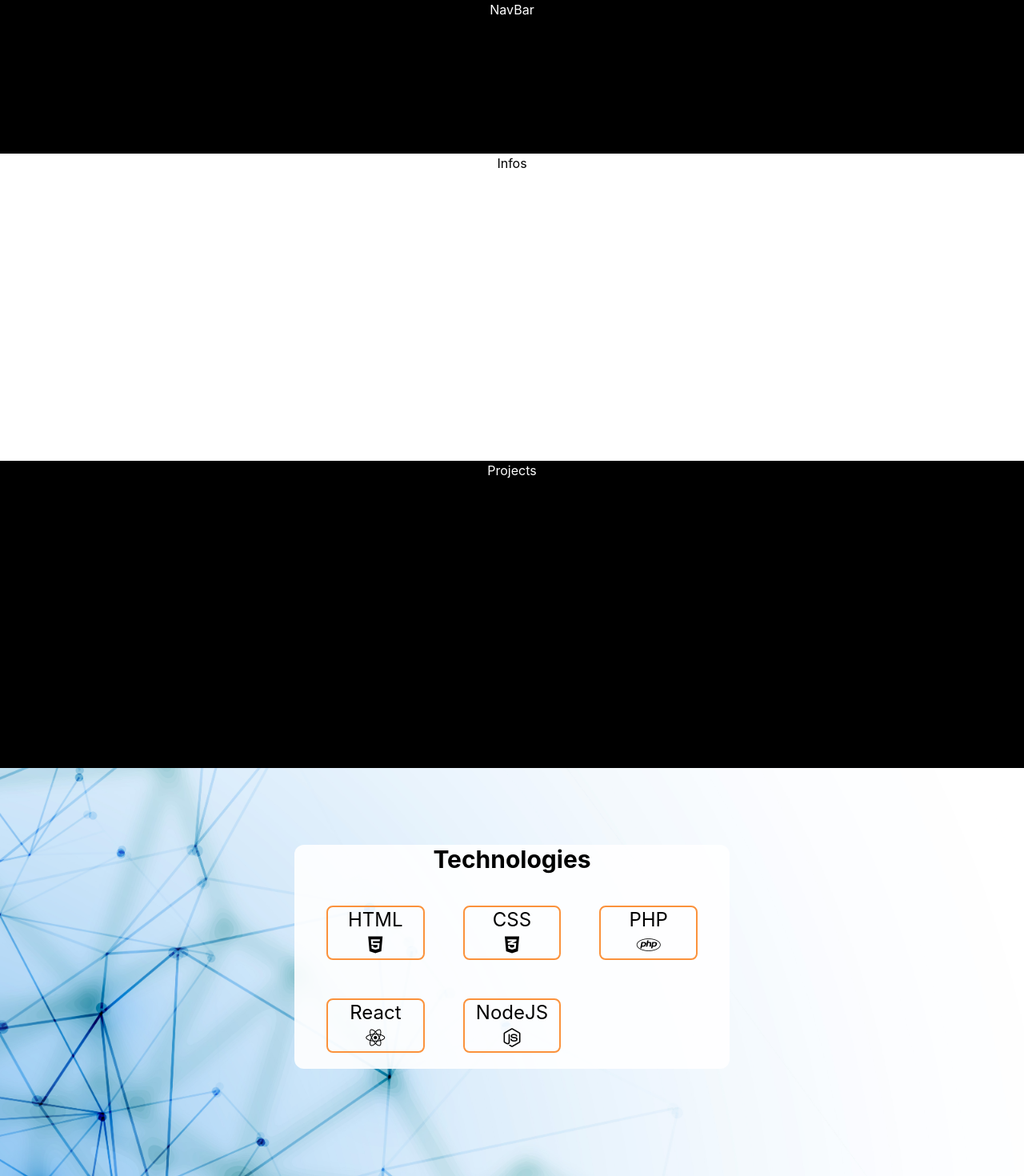
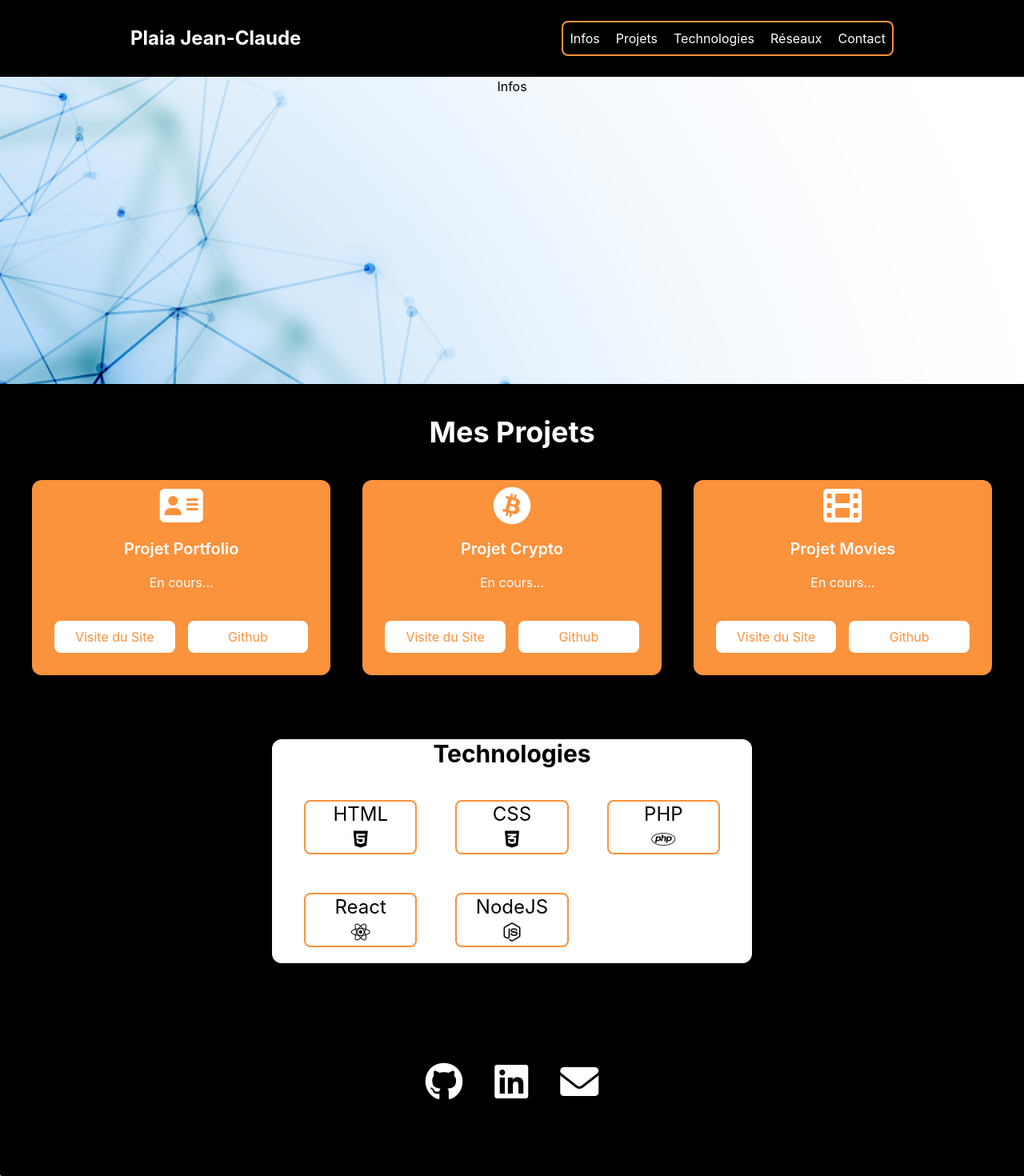
Before and after one commit to Dev-Nago/Portfolio, a React (Create React App) app: page / in a window 1280 px wide. Shown: the top 1470 px of the page at 80% size. Built offline with nearby package versions, Linux system fonts and the light colour scheme.

Commit message:
Added Projects / Navbar

```diff
--- a/src/App.js
+++ b/src/App.js
@@ -6,7 +6,6 @@ import NavBar from './Components/NavBar';
 import Projects from './Components/Projects';
 import Socials from './Components/Socials';
 import WaveTop from './Components/WaveTop';
-import WaveBottom from './Components/WaveBottom';
 import Technologies from './Components/Technologies';
 
 
@@ -17,7 +16,6 @@ function App() {
         <Infos />
         <Projects />
         <Technologies />
-        <WaveBottom />
         <Socials />
         <WaveTop />
         <ContactForm />
--- a/src/Components/ContactForm.js
+++ b/src/Components/ContactForm.js
@@ -3,7 +3,7 @@ import React from 'react'
 function ContactForm() {
   return (
     <div className='flex flex-row m-48 justify-center'>
-      <div className='bg-white bg-opacity-70 rounded-lg shadow-2xl'>
+      <div className='bg-white rounded-lg shadow-2xl'>
         <h1 className='justify-center text-4xl text-black text my-5 font-bold'>Contact</h1>
         <form method='POST' className='flex flex-col m-10 w-60 sm:w-96'>
           <label name="email" className='text-black flex flex-col'>
--- a/src/Components/Infos.js
+++ b/src/Components/Infos.js
@@ -2,7 +2,7 @@ import React from 'react'
 
 function Infos() {
   return (
-    <div className='h-96 bg-white text-black'>Infos</div>
+    <div className='h-96 text-black'>Infos</div>
   )
 }
 
--- a/src/Components/NavBar.js
+++ b/src/Components/NavBar.js
@@ -2,7 +2,17 @@ import React from 'react'
 
 function NavBar() {
   return (
-    <div className='h-48 bg-black text-white'>NavBar</div>
+    <div className='h-24 bg-black text-white flex flex-row'>
+      <h1 className='font-bold text-2xl m-auto'>Plaia Jean-Claude</h1>
+      <li className='list-none space-x-5 m-auto border-2 border-orange-400 p-2 rounded-lg'>
+        <a href='/' className='hover:text-orange-400'>Infos</a>
+        <a href='/' className='hover:text-orange-400'>Projets</a>
+        <a href='/' className='hover:text-orange-400'>Technologies</a>
+        <a href='/' className='hover:text-orange-400'>Réseaux</a>
+        <a href='/' className='hover:text-orange-400'>Contact</a>
+      </li>
+      <i className="fa-solid fa-bars m-auto hidden"></i>
+    </div>
   )
 }
 
--- a/src/Components/Projects.js
+++ b/src/Components/Projects.js
@@ -1,9 +1,47 @@
 import React from 'react'
 
 function Projects() {
+
+  const projects = [
+    {
+      image: 'fa-solid fa-address-card text-5xl m-2',
+      title: 'Projet Portfolio',
+      description: 'En cours...',
+      link: "/",
+      github: "https://github.com/Dev-Nago/portfolio",
+    },
+    {
+      image: 'fa-brands fa-bitcoin text-5xl m-2',
+      title: 'Projet Crypto',
+      description: 'En cours...',
+      link: "/",
+      github: "https://github.com/Dev-Nago",
+    },
+    {
+      image: 'fa-solid fa-film text-5xl m-2',
+      title: 'Projet Movies',
+      description: 'En cours...',
+      link: "/",
+      github: "https://github.com/Dev-Nago",
+    },
+  ];
+
   return (
-    <div className='bg-black text-white h-96'>
-      Projects
+    <div className='bg-black text-white place-content-evenly p-5'>
+        <h1 className='text-4xl m-5 font-bold'>Mes Projets</h1>
+        <div className='grid grid-cols-1 justify-center sm:grid-cols-3'>
+          {projects.map( (project, key ) => (
+            <div key={key} className='bg-orange-400 rounded-xl m-5 flex flex-col'>
+              <i className={project.image}></i>
+              <h2 className='m-2 text-xl font-semibold'>{project.title}</h2>
+              <p className='m-2'>{project.description}</p>
+              <div className='flex flex-row p-2 m-3'>
+                <a href={project.link} className='bg-white rounded-lg text-orange-400 p-2 m-2 w-1/2'>Visite du Site</a>
+                <a href={project.github} target='_blank' rel='noreferrer' className='bg-white rounded-lg text-orange-400 p-2 m-2 w-1/2'>Github</a>
+              </div>
+            </div>
+          ))}
+        </div>
     </div>
   )
 }
--- a/src/Components/Technologies.js
+++ b/src/Components/Technologies.js
@@ -20,8 +20,8 @@ function Technologies() {
   ];
 
   return (
-  <div className='m-24'>
-    <div className='bg-white bg-opacity-90 justify-center rounded-xl m-auto sm:w-1/2'>
+  <div className='bg-black w-full p-10'>
+    <div className='bg-white justify-center rounded-xl m-auto sm:w-1/2'>
         <h1 className='text-3xl font-bold'>Technologies</h1>
         <div className='grid grid-cols-2 gap-2 text-2xl m-5 sm:grid-cols-3'>
             {datas.map( (data, key) => (
--- a/src/Components/WaveBottom.js
+++ /dev/null
@@ -1,11 +0,0 @@
-import React from 'react'
-
-function WaveBottom() {
-  return (
-    <div>
-        <svg xmlns="http://www.w3.org/2000/svg" viewBox="0 0 1440 320"><path fill="#000000" fillOpacity="1" d="M0,288L48,272C96,256,192,224,288,197.3C384,171,480,149,576,165.3C672,181,768,235,864,250.7C960,267,1056,245,1152,250.7C1248,256,1344,288,1392,304L1440,320L1440,320L1392,320C1344,320,1248,320,1152,320C1056,320,960,320,864,320C768,320,672,320,576,320C480,320,384,320,288,320C192,320,96,320,48,320L0,320Z"></path></svg>
-    </div>
-  )
-}
-
-export default WaveBottom
```
